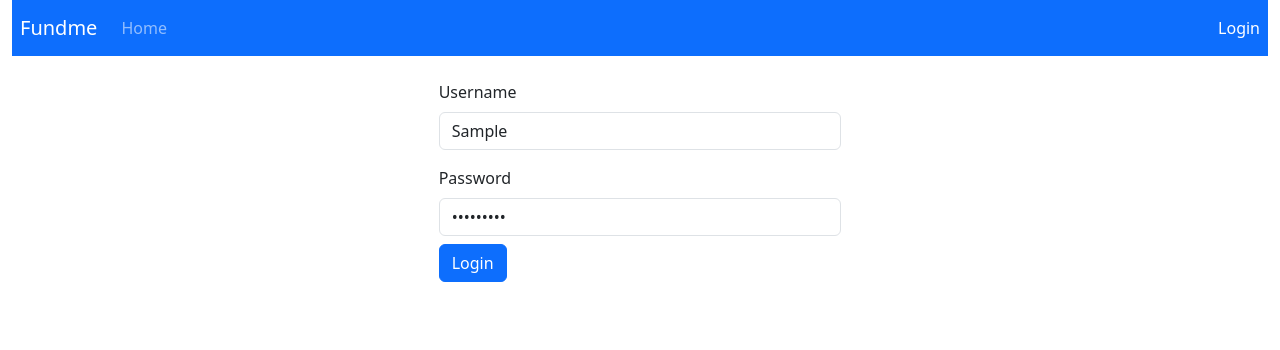
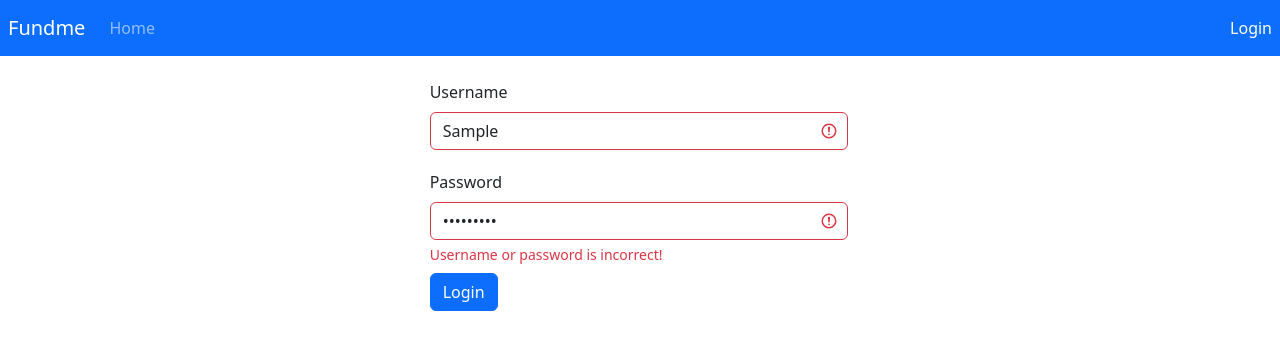
Before and after one commit to squadran2003/fundme, a React (Create React App) app in the folder fundme/frontend/: page /login in a window 1280 px wide. Both pictures are taken after typing "Sample", "Sample123" into the empty fields and a click on the button "Login". Shown: the top 350 px of the page. Built offline with nearby package versions, Linux system fonts and the light colour scheme; no server answers.

Commit message:
added login validation

```diff
--- a/fundme/frontend/src/App.js
+++ b/fundme/frontend/src/App.js
@@ -20,14 +20,16 @@ function App() {
   }
 
   return(
+    <div>
+       <Nav loggedIn={loggedIn}/>
         <Container fluid>
-        <Nav loggedIn={loggedIn}/>
           <Routes>
               <Route path="/" element={loggedIn?<Home/>:<Navigate to="/login"/>}/>
               <Route path="/login" element={<Login />} />
               <Route path="/logout" element={<Logout/>} />
           </Routes>
       </Container>
+    </div>
   );
 }
 
--- a/fundme/frontend/src/pages/login.js
+++ b/fundme/frontend/src/pages/login.js
@@ -1,21 +1,23 @@
 import React from 'react';
+import { useState } from "react";
 import Form from 'react-bootstrap/Form';
 import Button from 'react-bootstrap/Button';
 import Row from 'react-bootstrap/Row';
 import Col from 'react-bootstrap/Col';
+import InputGroup from 'react-bootstrap/InputGroup';
 
 class Login extends React.Component {
-    // access the email and password fields
-    // send a POST request to the backend
-    // receive a token
-    // store the token in localStorage
-    // redirect to home page
     constructor(props) {
         super(props);
         this.state = {
             email: '',
             password: '',
+            Authentication:{
+                error: false,
+                message: ''
+            }
         };
+        this.handleSubmit = this.handleSubmit.bind(this);
     }
     // get the email and password from the form
     // send a POST request to the backend
@@ -33,19 +35,27 @@ class Login extends React.Component {
             },
             body: JSON.stringify({username: event.target.username.value, password: event.target.password.value}),
         })
-        .then(response => response.json())
+        .then(response => {
+            if (response.status !== 200) {
+                throw new Error('Username or password is incorrect');
+            }
+            return response.json();
+
+        })
         .then(data => {
             // store the token in localStorage
             localStorage.setItem('token', data.access);
-            console.log('Success:', data);
             // redirect to home page
             window.location.href = '/';
-        })
+        }).catch((error) => {
+            this.setState({Authentication: {error: true, message: "Username or password is incorrect!"}});
+        });
     }
     render() {
         return (
             <Form className="mb-3 mt-4" onSubmit={this.handleSubmit}>
                 <Row className="mb-3">
+                    <InputGroup hasValidation>
                         <Form.Group as={Col} md="4">
 
                         </Form.Group>
@@ -54,14 +64,17 @@ class Login extends React.Component {
                                 <Form.Control
                                     required
                                     type="text"
+                                    isInvalid={this.state.Authentication.error}
                                 />
-                            <Form.Control.Feedback>Looks good!</Form.Control.Feedback>
+                                <Form.Control.Feedback type="invalid"></Form.Control.Feedback>
                             </Form.Group>
                         <Form.Group as={Col} md="4">
 
                         </Form.Group>
+                    </InputGroup>
                 </Row>
                 <Row className="mb-3">
+                    <InputGroup hasValidation>
                         <Form.Group as={Col} md="4">
 
                         </Form.Group>
@@ -70,13 +83,15 @@ class Login extends React.Component {
                             <Form.Control
                                 required
                                 type="password"
+                                isInvalid={this.state.Authentication.error}
                             />
-                        <Form.Control.Feedback>Looks good!</Form.Control.Feedback>
+                            <Form.Control.Feedback type="invalid">{this.state.Authentication.message}</Form.Control.Feedback>
                             <Button type="submit" className='mt-2'>Login</Button>
                         </Form.Group>
                         <Form.Group as={Col} md="4">
 
                         </Form.Group>
+                    </InputGroup>
                 </Row>
         </Form>
         );
```
Lines whose indentation alone changed are shown as unchanged.
